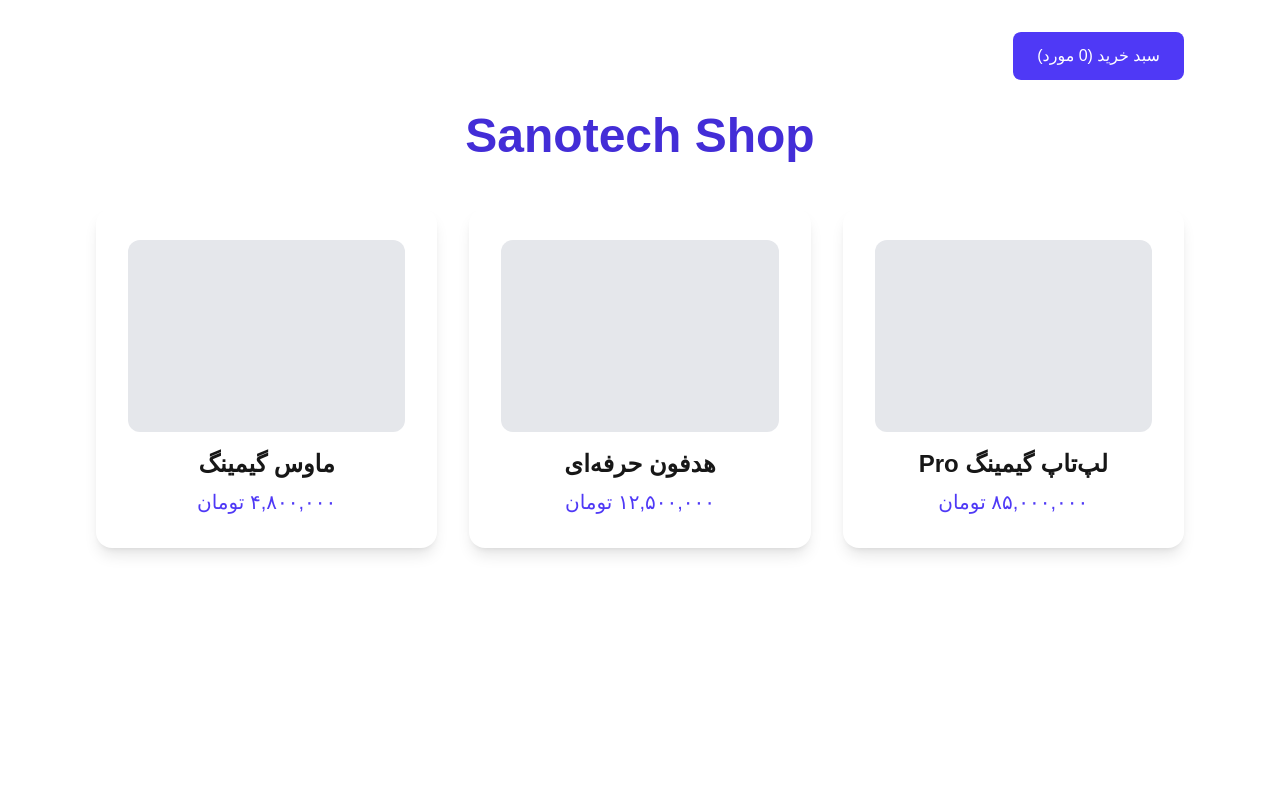
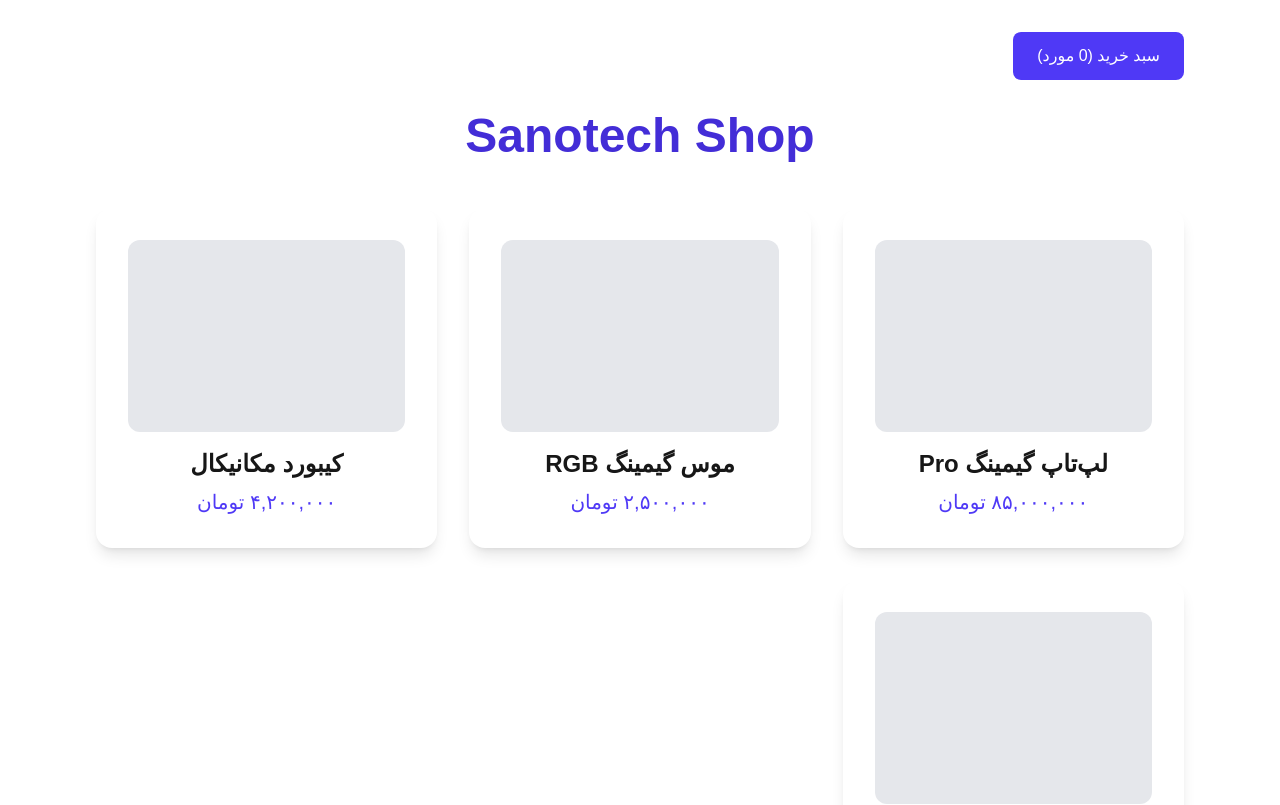
Before and after one commit to sanotech-dev/sanotech-shop, a Next.js app: page / in a window 1280 px wide. Shown: the top 805 px of the page. Built offline with nearby package versions, Linux system fonts and the light colour scheme.

Commit message:
feat: Add multiple products on home page and order success page

```diff
--- a/src/app/checkout/page.jsx
+++ b/src/app/checkout/page.jsx
@@ -16,8 +16,7 @@ export default function CheckoutPage() {
       alert('لطفاً همه فیلدها رو پر کن');
       return;
     }
-    alert(`سفارش شما با موفقیت ثبت شد!\nمجموع: ${getCartTotal().toLocaleString()} تومان\nبه زودی با شما تماس می‌گیریم`);
-    // بعداً سبد خرید رو خالی می‌کنیم
+    window.location.href = '/order-success'
   };
 
   if (cart.length === 0) {
--- /dev/null
+++ b/src/app/order-success/page.jsx
@@ -0,0 +1,13 @@
+import Link from 'next/link'
+
+export default function OrderSuccess() {
+  return (
+    <div className="max-w-4xl mx-auto p-8 text-center py-20">
+      <h1 className="text-5xl font-bold text-green-600 mb-8">سفارش شما با موفقیت ثبت شد!</h1>
+      <p className="text-2xl text-gray-700 mb-12">به زودی با شما تماس می‌گیریم</p>
+      <Link href="/" className="bg-indigo-600 text-white px-8 py-4 rounded-xl text-xl hover:bg-indigo-700">
+        بازگشت به فروشگاه
+      </Link>
+    </div>
+  )
+}
--- a/src/app/page.jsx
+++ b/src/app/page.jsx
@@ -2,6 +2,13 @@
 
 import Link from 'next/link'
 import { useCart } from '@/context/CartContext'
+
+const products = [
+  { id: '1', name: 'لپ‌تاپ گیمینگ Pro', price: '۸۵,۰۰۰,۰۰۰ تومان' },
+  { id: '2', name: 'موس گیمینگ RGB', price: '۲,۵۰۰,۰۰۰ تومان' },
+  { id: '3', name: 'کیبورد مکانیکال', price: '۴,۲۰۰,۰۰۰ تومان' },
+  { id: '4', name: 'هدست گیمینگ', price: '۳,۸۰۰,۰۰۰ تومان' },
+]
 
 export default function Home() {
   const { getCartCount } = useCart();
@@ -9,47 +16,23 @@ export default function Home() {
   return (
     <div className="max-w-6xl mx-auto p-8">
       <div className="text-right mb-8">
-        <Link
-          href="/cart"
-          className="bg-indigo-600 text-white px-6 py-3 rounded-lg hover:bg-indigo-700 inline-block dark:bg-indigo-500 dark:hover:bg-indigo-600"
-        >
+        <Link href="/cart" className="bg-indigo-600 text-white px-6 py-3 rounded-lg hover:bg-indigo-700 inline-block">
           سبد خرید ({getCartCount()} مورد)
         </Link>
       </div>
 
-      <h1 className="text-5xl font-bold text-center text-indigo-700 mb-12 dark:text-indigo-400">
+      <h1 className="text-5xl font-bold text-center text-indigo-700 mb-12">
         Sanotech Shop
       </h1>
 
       <div className="grid grid-cols-1 md:grid-cols-3 gap-8">
-        <Link
-          href="/product/1"
-          className="bg-white dark:bg-gray-800 rounded-2xl shadow-lg p-8 text-center hover:shadow-2xl transition dark:hover:shadow-gray-700/50"
-        >
-          <div className="bg-gray-200 dark:bg-gray-700 h-48 rounded-xl mb-4"></div>
-          <h2 className="text-2xl font-bold dark:text-white">لپ‌تاپ گیمینگ Pro</h2>
-          <p className="text-xl text-indigo-600 dark:text-indigo-400 mt-2">۸۵,۰۰۰,۰۰۰ تومان</p>
-        </Link>
-
-        {/* محصول ۲ */}
-        <Link
-          href="/product/2"
-          className="bg-white dark:bg-gray-800 rounded-2xl shadow-lg p-8 text-center hover:shadow-2xl transition dark:hover:shadow-gray-700/50"
-        >
-          <div className="bg-gray-200 dark:bg-gray-700 h-48 rounded-xl mb-4"></div>
-          <h2 className="text-2xl font-bold dark:text-white">هدفون حرفه‌ای</h2>
-          <p className="text-xl text-indigo-600 dark:text-indigo-400 mt-2">۱۲,۵۰۰,۰۰۰ تومان</p>
-        </Link>
-
-        {/* محصول ۳ */}
-        <Link
-          href="/product/3"
-          className="bg-white dark:bg-gray-800 rounded-2xl shadow-lg p-8 text-center hover:shadow-2xl transition dark:hover:shadow-gray-700/50"
-        >
-          <div className="bg-gray-200 dark:bg-gray-700 h-48 rounded-xl mb-4"></div>
-          <h2 className="text-2xl font-bold dark:text-white">ماوس گیمینگ</h2>
-          <p className="text-xl text-indigo-600 dark:text-indigo-400 mt-2">۴,۸۰۰,۰۰۰ تومان</p>
-        </Link>
+        {products.map(product => (
+          <Link key={product.id} href={`/product/${product.id}`} className="bg-white dark:bg-gray-800 rounded-2xl shadow-lg p-8 text-center hover:shadow-2xl transition">
+            <div className="bg-gray-200 dark:bg-gray-700 h-48 rounded-xl mb-4"></div>
+            <h2 className="text-2xl font-bold">{product.name}</h2>
+            <p className="text-xl text-indigo-600 dark:text-indigo-400 mt-2">{product.price}</p>
+          </Link>
+        ))}
       </div>
     </div>
   )
```
